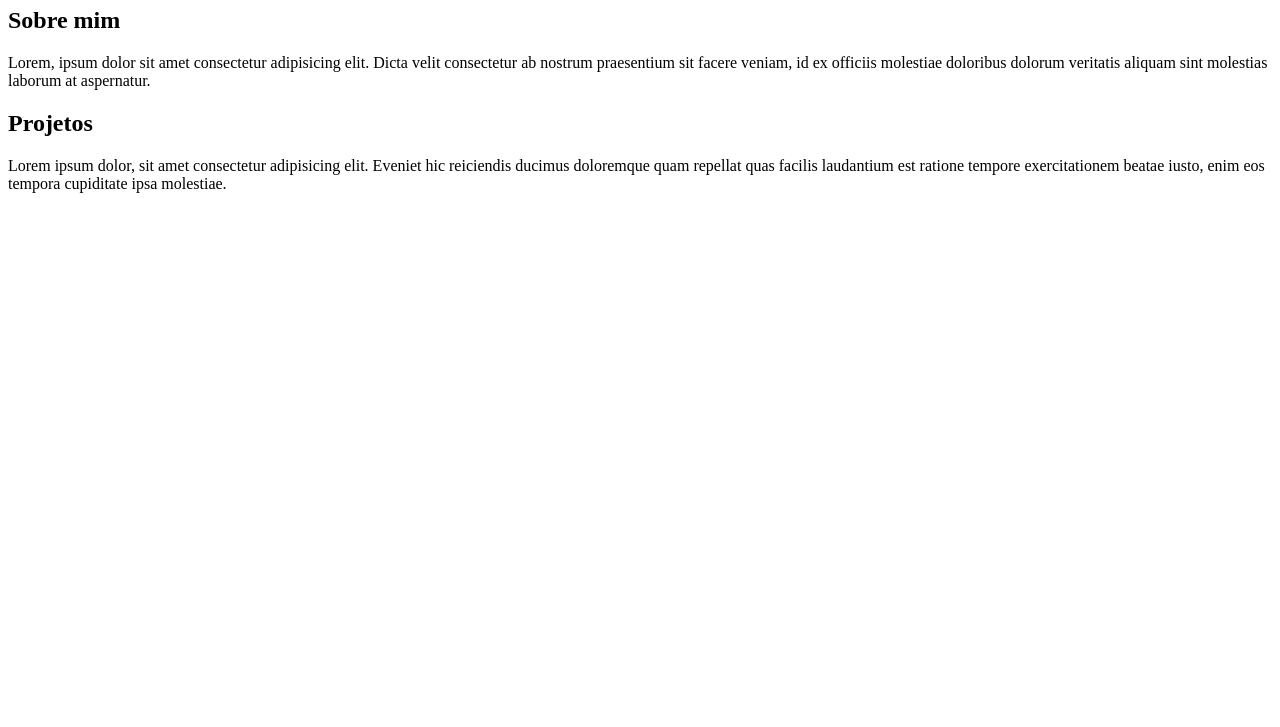
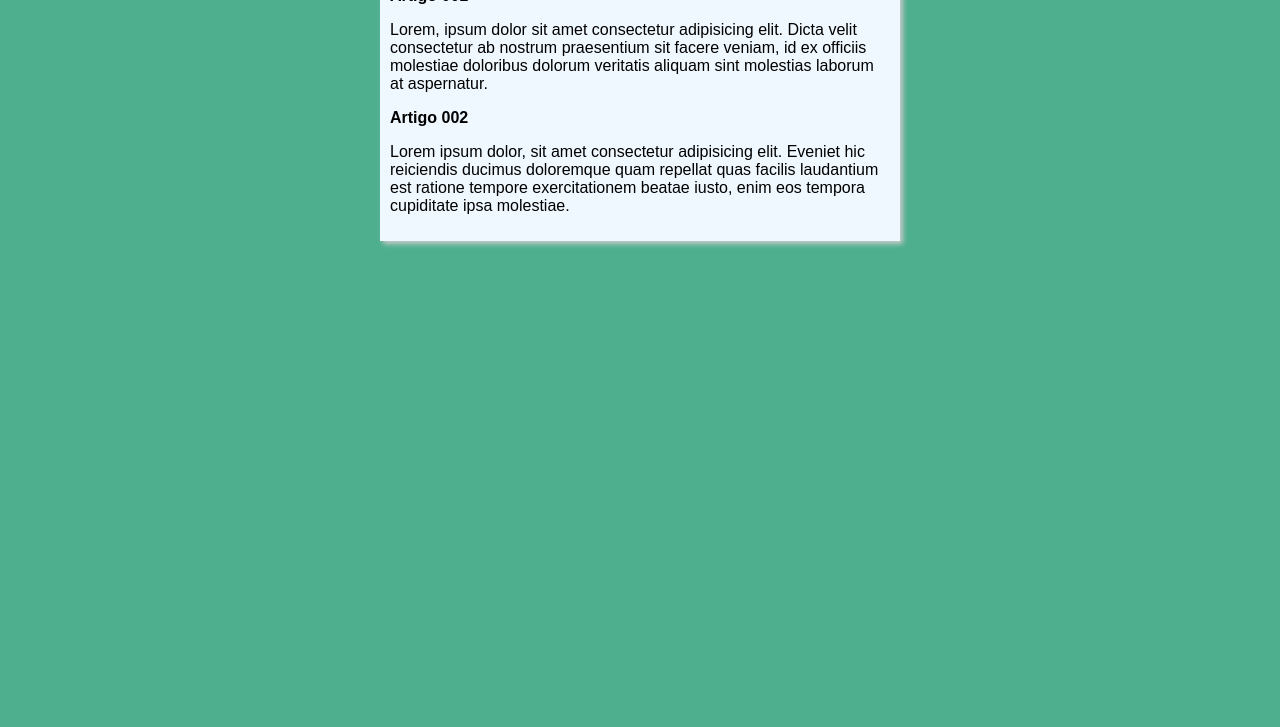
Before and after one commit to JuniorSalles/projeto-site, a plain HTML site: page index.html in a window 1280 px wide. Shown: the part 73-800 px from the top of the page. Drawn offline with Linux system fonts and the light colour scheme.

Commit message:
Update index.html

```diff
--- a/index.html
+++ b/index.html
@@ -3,7 +3,8 @@
 <head>
     <meta charset="UTF-8">
     <meta name="viewport" content="width=device-width, initial-scale=1.0">
-    <title>Título do Site</title>
+    <title>Meu Site</title>
+    <link rel="stylesheet" href="css/style.css">
 </head>
 <body>
         <main>
@@ -11,11 +12,11 @@
                 <h1>Meu Site</h1>
             </header>
             <article>
-                <h2>Sobre mim</h2>
+                <h2>Artigo 001</h2>
                 <p>Lorem, ipsum dolor sit amet consectetur adipisicing elit. Dicta velit consectetur ab nostrum praesentium sit facere veniam, id ex officiis molestiae doloribus dolorum veritatis aliquam sint molestias laborum at aspernatur.</p>
             </article>
             <article>
-                <h2>Projetos</h2>
+                <h2>Artigo 002</h2>
                 <p>Lorem ipsum dolor, sit amet consectetur adipisicing elit. Eveniet hic reiciendis ducimus doloremque quam repellat quas facilis laudantium est ratione tempore exercitationem beatae iusto, enim eos tempora cupiditate ipsa molestiae.</p>
             </article>
         </main>
```
